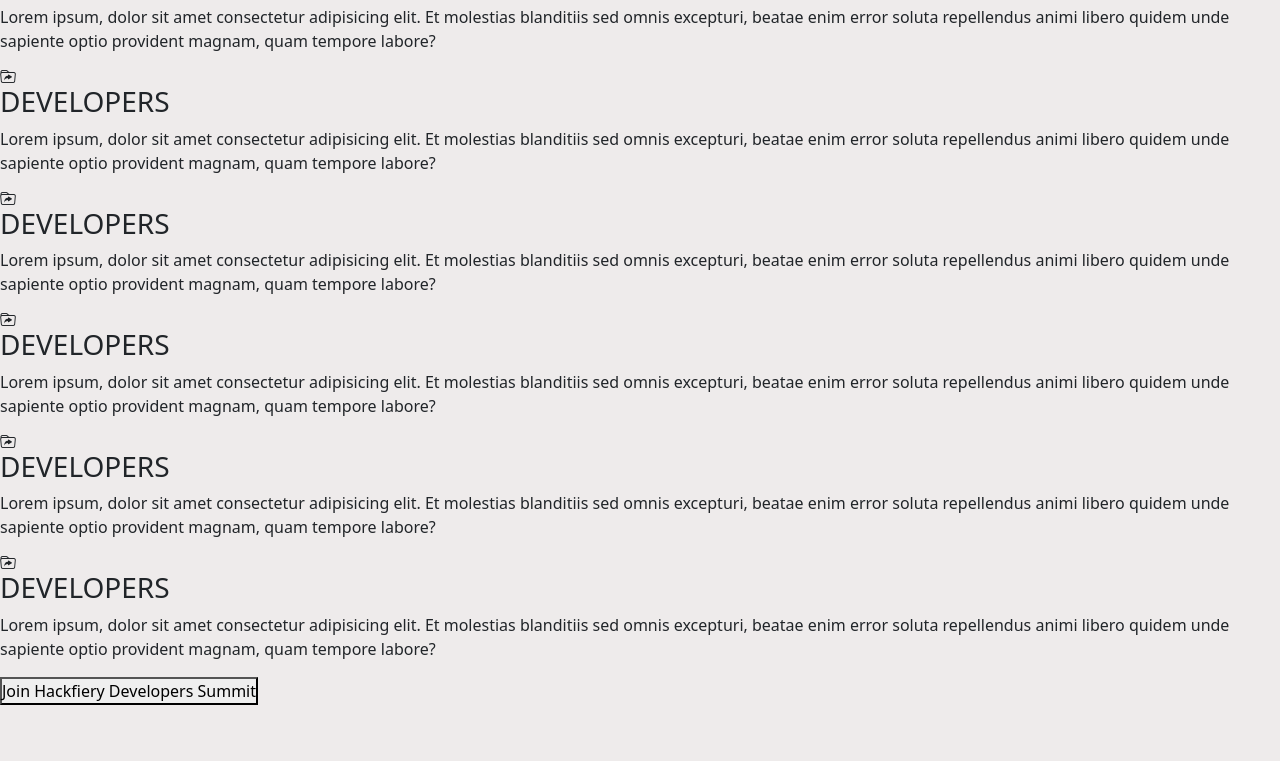
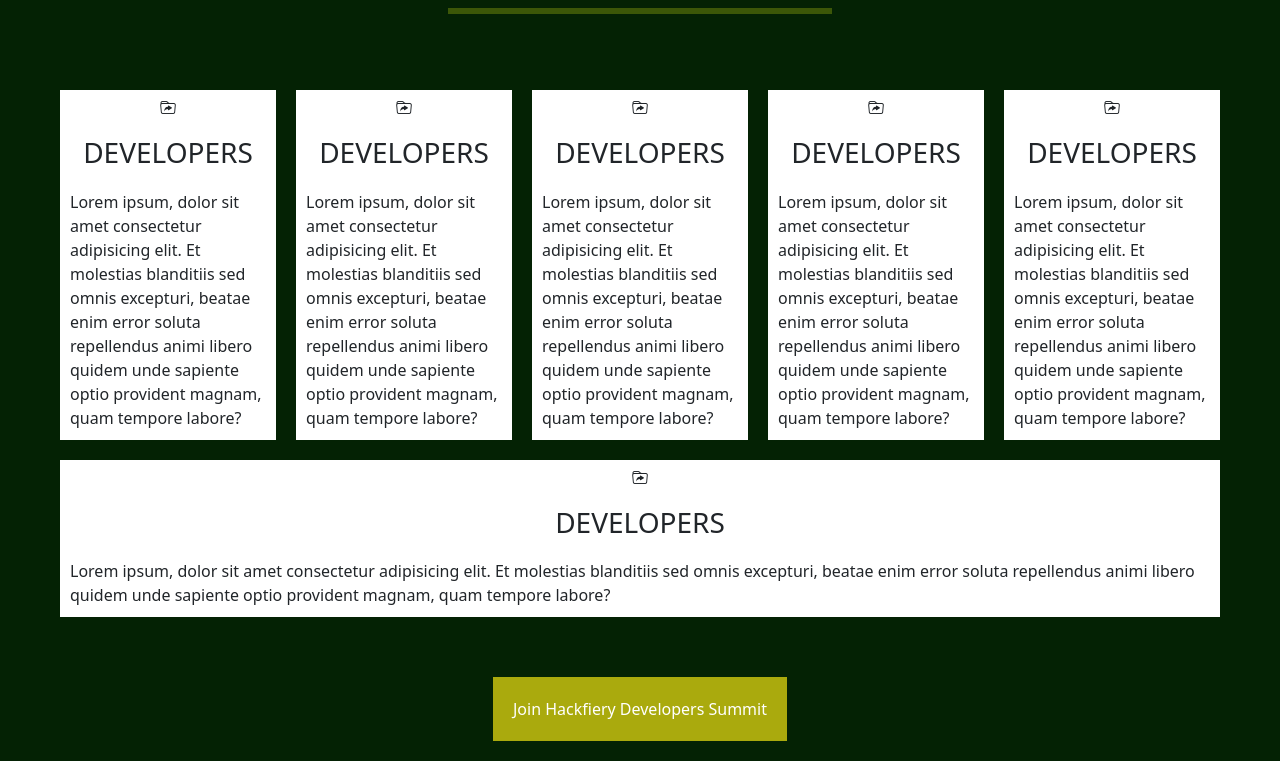
Before and after one commit to Amedzro-Elikplim/Hacfiery-Developers, a website: page index.html in a window 1280 px wide. Shown: the part 628-1389 px from the top of the page. Before the commit the page ends 1333 px from the top, so only its background shows below. Drawn offline with nearby package versions, Linux system fonts and the light colour scheme.

Commit message:
Add flex wrap to programs card to wrap at 100px

```diff
--- a/styles.css
+++ b/styles.css
@@ -25,7 +25,7 @@
 .toggler {
     color: orangered;
     outline: none !important;
-    border: 1px solid orangered !important;
+    border: 1px solid yellowgreen !important;
 }
 
 .toggler:hover{
@@ -36,24 +36,25 @@
     font-family: Raleway, sans-serif;
     padding: 10px;
     margin: 60px 0px;
+    /* min-height: 30vh; */
 }
 
 .headline h1 {
-    font-size: 30px;
+    font-size: 35px;
     font-weight: 500;
 }
 
 .headline h2 {
-    font-size: 35px;
+    font-size: 40px;
     font-weight: 700;
 }
 
 .message {
-    font-size: 20px;
+    font-size: 22px;
     border: 7px solid white;
     background-color: rgb(218, 214, 214);
     padding: 5px;
-    font-weight: 400;
+    font-weight: 500;
 }
 
 .date {
@@ -66,9 +67,76 @@
     font-size: 22px;
 }
 
-@media (min-width: 768px) {
-  .navlinks-container {
-    position: absolute;
-    right: 40px;
-  }
+.programs {
+    background-color:rgb(4, 34, 4);
+    min-height: 30vh;
+    width: 100%;
+    display: flex;
+    flex-direction: column;
+    justify-content: center;
+    align-items: center;
 }
+
+.programs-section-title {
+    color: white;
+    margin-top: 40px;
+    font-family: Raleway, sans-serif;
+    font-size: 30px;
+}
+
+.line {
+    width: 30vw;
+    border: 3px solid rgb(228, 243, 21);
+    text-align: center;
+}
+
+.programs-container {
+  margin: 50px;
+}
+
+.program-card {
+    display: flex;
+    background-color: white;
+    margin-top: 10px;
+    margin-bottom: 10px;
+    justify-content: space-evenly;
+    align-items: center;
+
+}
+
+.program-card > * {
+    margin: 10px;
+}
+
+.join-button {
+    padding: 20px;
+    outline: none;
+    border: none;
+    margin-bottom: 20px;
+    background-color: rgb(170, 170, 13);
+    color: white;
+}
+
+@media screen and (max-width:500px ) {
+    .program-card {
+        flex-wrap: wrap;
+        text-align: center;
+    }
+
+    .program-card > * {
+      flex: 1 1 200px;
+    }
+}
+
+@media screen and (min-width: 768px) {
+    .programs-container {
+        display: flex;
+        flex-wrap: wrap;
+    }
+
+    .program-card {
+        flex-direction: column;
+        margin: 10px;
+        flex: 1 1 100px;
+    }
+}
```
